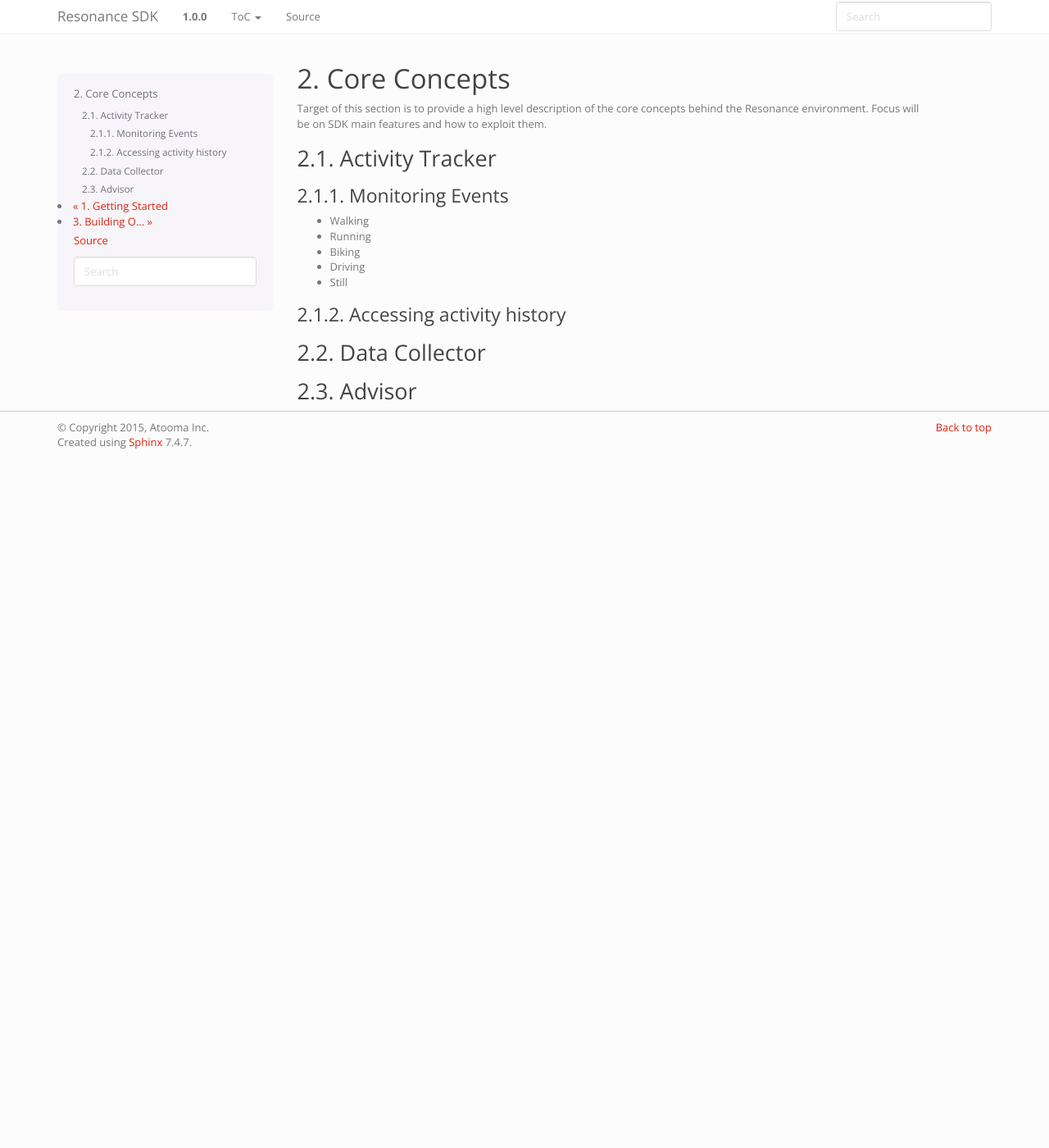
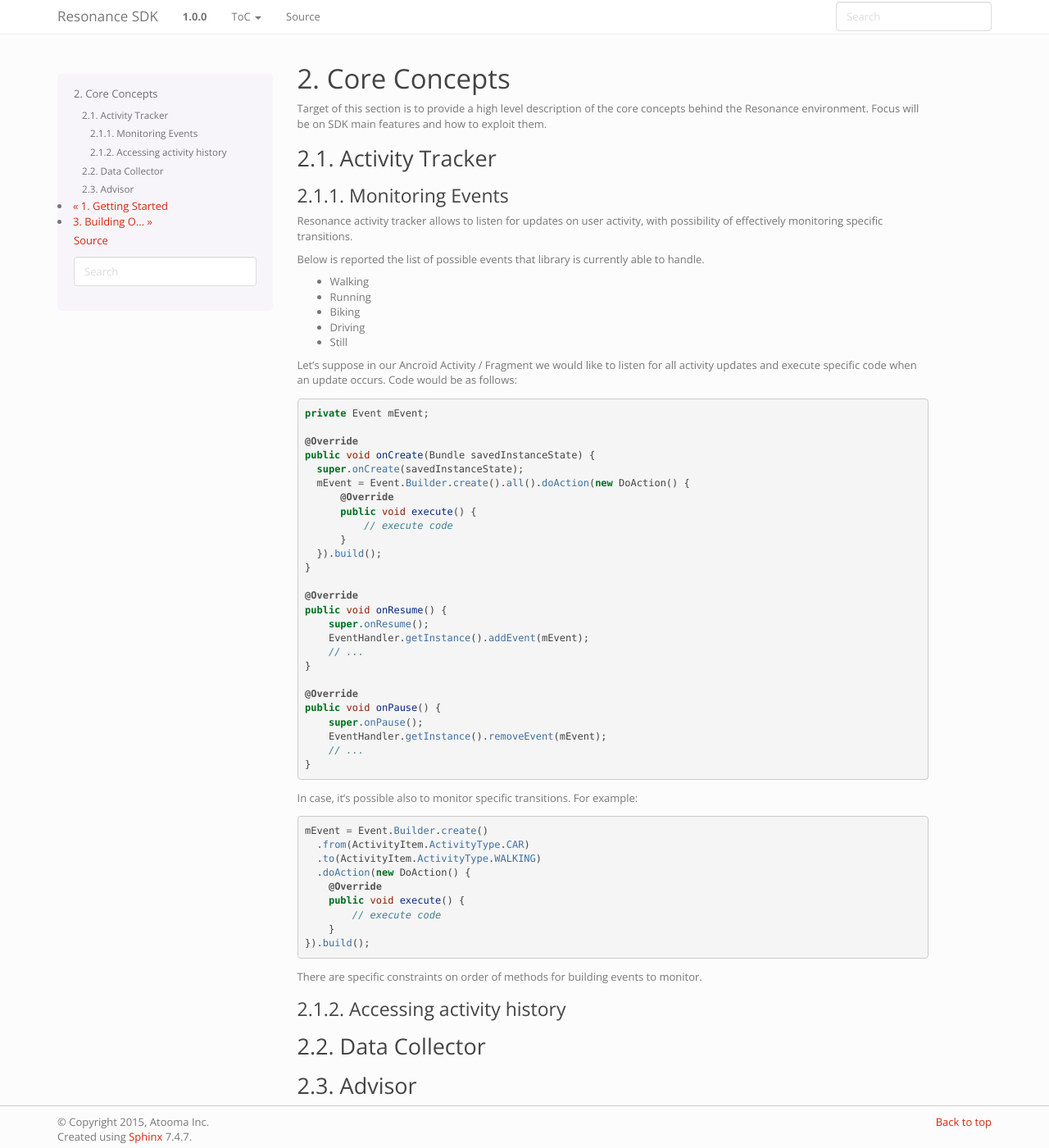
Before and after one commit to atooma/doc-resonance-sdk, a Sphinx documentation site: the page built from docs/source/core.rst, in a window 1280 px wide and 1400 px high. Shown: the whole window at 82% size. Built offline with Sphinx 7.4.7, drawn with Linux system fonts in a browser that asks for light colours.

Commit message:
Adding sample code for events monitoring

```diff
--- a/docs/source/core.rst
+++ b/docs/source/core.rst
@@ -12,11 +12,62 @@
 Monitoring Events
 ^^^^^^^^^^^^^^^^^^^^^^^^^^^^^^^^^^^^^^^
 
+Resonance activity tracker allows to listen for updates on user activity, with possibility of effectively monitoring specific transitions.
+
+Below is reported the list of possible events that library is currently able to handle.
+
 * Walking
 * Running
 * Biking
 * Driving
 * Still
+
+Let's suppose in our Ancroid Activity / Fragment we would like to listen for all activity updates and execute specific code when an update occurs. Code would be as follows:
+
+.. code-block:: java
+
+  private Event mEvent;
+
+  @Override
+  public void onCreate(Bundle savedInstanceState) {
+    super.onCreate(savedInstanceState);
+    mEvent = Event.Builder.create().all().doAction(new DoAction() {
+        @Override
+        public void execute() {
+            // execute code
+        }
+    }).build();
+  }
+
+  @Override
+  public void onResume() {
+      super.onResume();
+      EventHandler.getInstance().addEvent(mEvent);
+      // ...
+  }
+
+  @Override
+  public void onPause() {
+      super.onPause();
+      EventHandler.getInstance().removeEvent(mEvent);
+      // ...
+  }
+
+In case, it's possible also to monitor specific transitions. For example:
+
+.. code-block:: java
+
+  mEvent = Event.Builder.create()
+    .from(ActivityItem.ActivityType.CAR)
+    .to(ActivityItem.ActivityType.WALKING)
+    .doAction(new DoAction() {
+      @Override
+      public void execute() {
+          // execute code
+      }
+  }).build();
+
+There are specific constraints on order of methods for building events to monitor.
 
 Accessing activity history
 ^^^^^^^^^^^^^^^^^^^^^^^^^^^^^^^^^^^^^^^
```
Also changed, not shown: docs/source/example.rst (+15 -13 lines).
